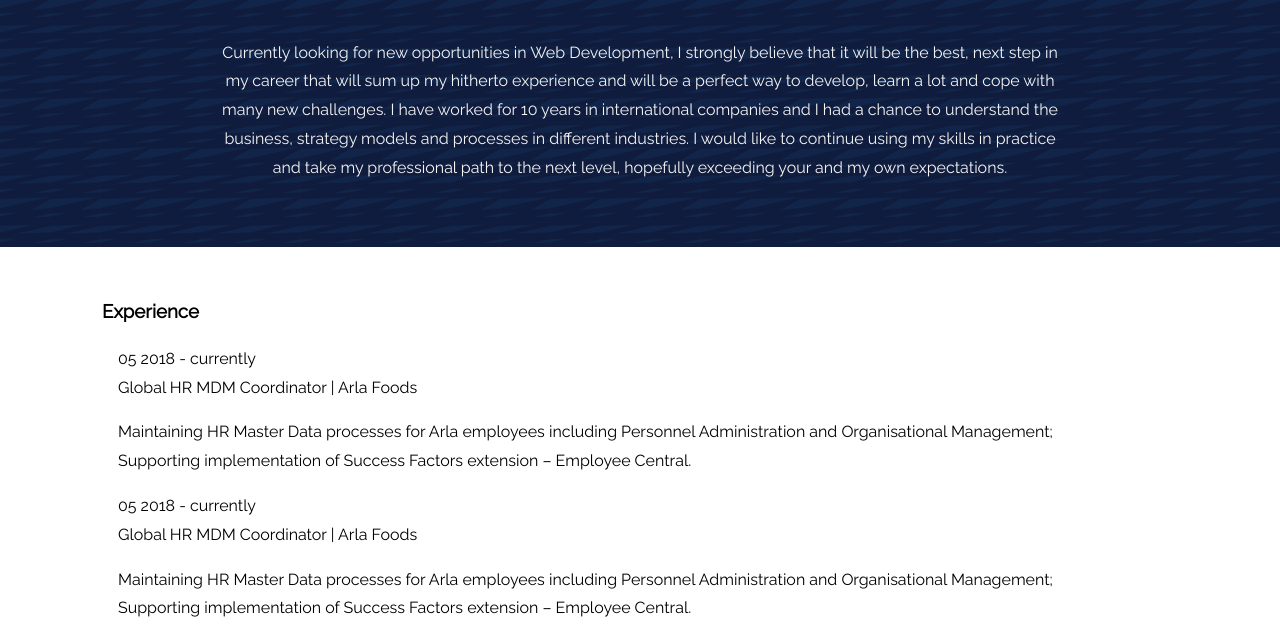
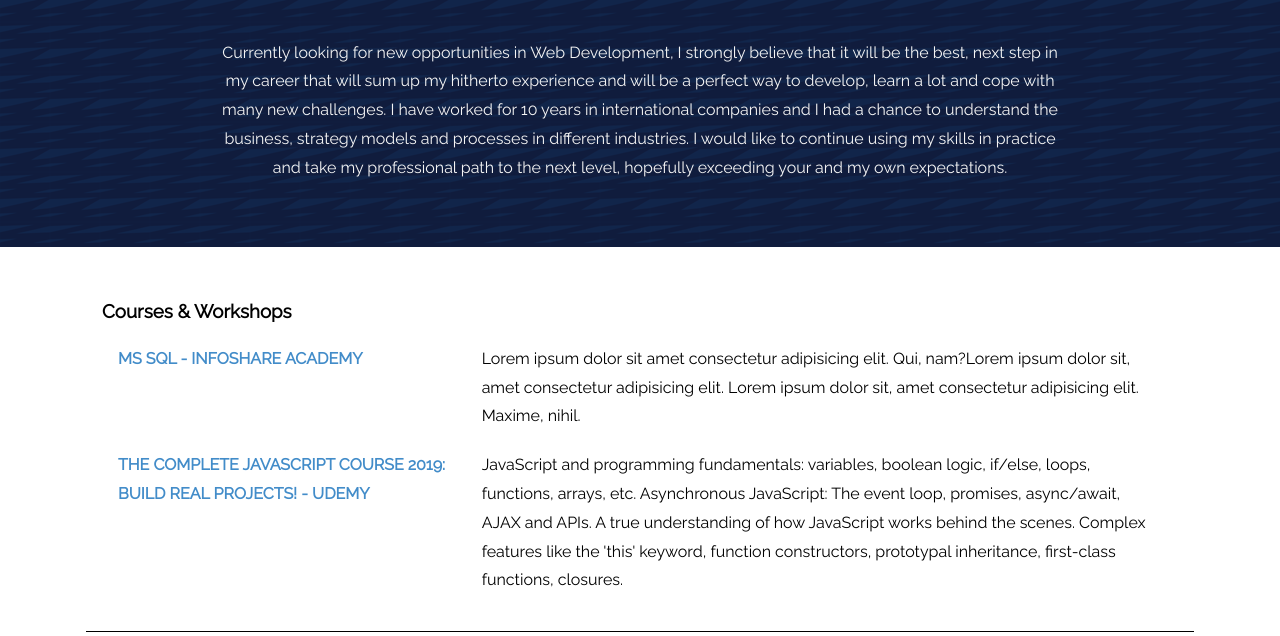
Before and after one commit to joannagibowicz/MyCV, a plain HTML site: page index.html in a window 1280 px wide. Shown: the part 278-914 px from the top of the page. Drawn offline with Linux system fonts and the light colour scheme.

Commit message:
add courses

```diff
--- a/index.html
+++ b/index.html
@@ -19,6 +19,28 @@
 			</section>
 		</header>
 		<main>
+			<!-- Kursy i Szkolenia -->
+			<section>
+				<h3>Courses & Workshops</h3>
+					<article>
+						<div class="course">
+							<div class="title">
+							MS SQL - InfoShare Academy
+							</div>
+							<div class="descrition">
+								<p>Lorem ipsum dolor sit amet consectetur adipisicing elit. Qui, nam?Lorem ipsum dolor sit, amet consectetur adipisicing elit. Lorem ipsum dolor sit, amet consectetur adipisicing elit. Maxime, nihil.</p>
+							</div>
+						</div>
+						<div class="course">
+							<div class="title">
+							The Complete JavaScript Course 2019: Build Real Projects! - Udemy
+							</div>
+							<div class="descrition">
+								<p>JavaScript and programming fundamentals: variables, boolean logic, if/else, loops, functions, arrays, etc. Asynchronous JavaScript: The event loop, promises, async/await, AJAX and APIs. A true understanding of how JavaScript works behind the scenes. Complex features like the 'this' keyword, function constructors, prototypal inheritance, first-class functions, closures.</p>
+							</div>
+						</div>
+					</article>
+			</section>
 			<!--Experience -->
 			<section>
 				<h3>Experience</h3>
@@ -33,7 +55,7 @@
 							Supporting implementation of Success Factors extension – Employee Central.
 						</p>
 					</div>
-					<div class='title'>
+					<div class="title">
 						05 2018 - currently<br>
 						Global HR MDM Coordinator |  Arla Foods
 					</div>
@@ -43,7 +65,7 @@
 							Supporting implementation of Success Factors extension – Employee Central.
 						</p>
 					</div>
-					<div class='title'>
+					<div class="title">
 						05 2018 - currently<br>
 						Global HR MDM Coordinator |  Arla Foods
 					</div>
@@ -53,7 +75,7 @@
 							Supporting implementation of Success Factors extension – Employee Central.
 						</p>
 					</div>
-					<div class='title'>
+					<div class="title">
 						05 2018 - currently<br>
 						Global HR MDM Coordinator |  Arla Foods
 					</div>
@@ -69,7 +91,7 @@
 			<section>
 				<h3>Education</h3>
 				<article class="education">
-					<div class='title'>
+					<div class="title">
 							Postgraduate
 							<br>
 							Junior Web Developer | WSB University
@@ -78,7 +100,7 @@
 							<p>2018-2019</p>
 					</div>
 
-					<div class='title'>
+					<div class="title">
 							Postgraduate
 							<br>
 							Junior Web Developer | WSB University
@@ -87,7 +109,7 @@
 							<p>2018-2019</p>
 					</div>
 
-					<div class='title'>
+					<div class="title">
 							Postgraduate
 							<br>
 							Junior Web Developer | WSB University
@@ -96,7 +118,7 @@
 							<p>2018-2019</p>
 					</div>
 
-					<div class='title'>
+					<div class="title">
 							Postgraduate
 							<br>
 							Junior Web Developer | WSB University
@@ -111,8 +133,7 @@
 				<h3>Skills & Tools</h3>
 	      <article class="skills">
 	        <div>
-						<span>Web Tools</span><br>
-						HTML<br>CSS<br>JavaScript<br>MS SQL
+						HTML<br>CSS<br>JavaScript<br>jQuery<br>MS SQL
 	        </div>
 
 	      </article>
--- a/style.css
+++ b/style.css
@@ -14,6 +14,11 @@ article {
 section{
   margin: 1em;
   padding: 1em;
+  border-bottom: 1px solid black;
+}
+
+section:last-child{
+  border-bottom: none;
 }
 
 header, main, footer {
@@ -49,12 +54,26 @@ main {
 }
 
 .course {
+  display: flex;
+  margin-bottom: 20px;
 }
 
 .course .title {
+  text-transform: uppercase;
+  font-weight: bold;
+  color: #428cc9;
+  flex: 0 0 33.3%;
+  max-width: 33.3%;
 }
 
 .course .description {
+  flex: 0 0 66.6%;
+  max-width: 66.6%;
+}
+
+.course .descrition p {
+  padding-left: 1em;
+  margin: 0;
 }
 
 .school span {
```
